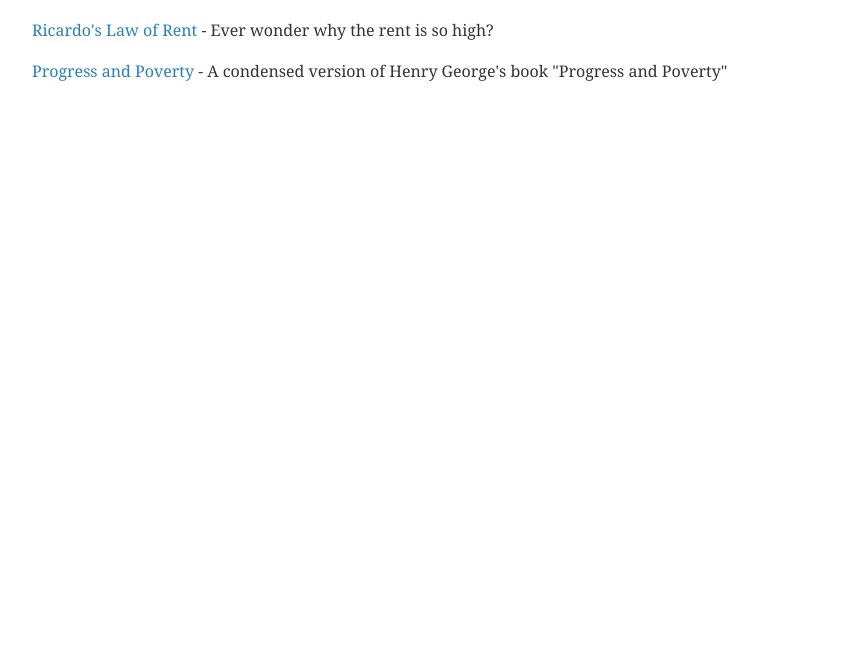
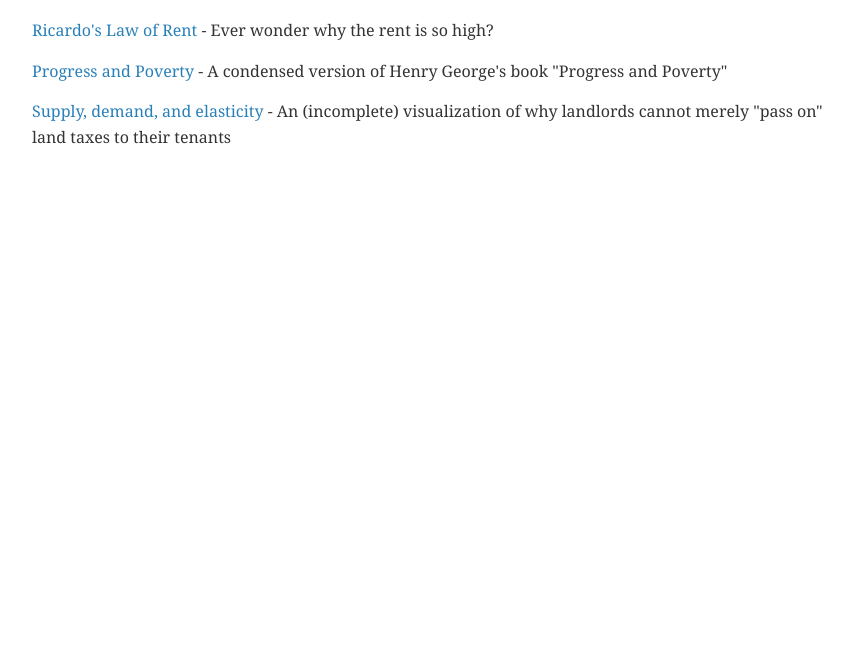
Before and after one commit to sciolizer/ricardo-law-of-rent, a plain HTML site: page index.html in a window 1280 px wide. Shown: the part 148-800 px from the top of the page, without its empty margins (208-1071 px from the left). Drawn offline with Linux system fonts and the light colour scheme.

Commit message:
including link to supply and demand

```diff
--- a/index.html
+++ b/index.html
@@ -52,6 +52,9 @@
         <li><a href="progress-and-poverty.html">Progress and Poverty</a>
             - A condensed version of Henry George's book "Progress and Poverty"
         </li>
+        <li><a href="supply-demand.html">Supply, demand, and elasticity</a> - An (incomplete) visualization of why
+            landlords cannot
+            merely "pass on" land taxes to their tenants</li>
     </ul>
 </body>
 
```
